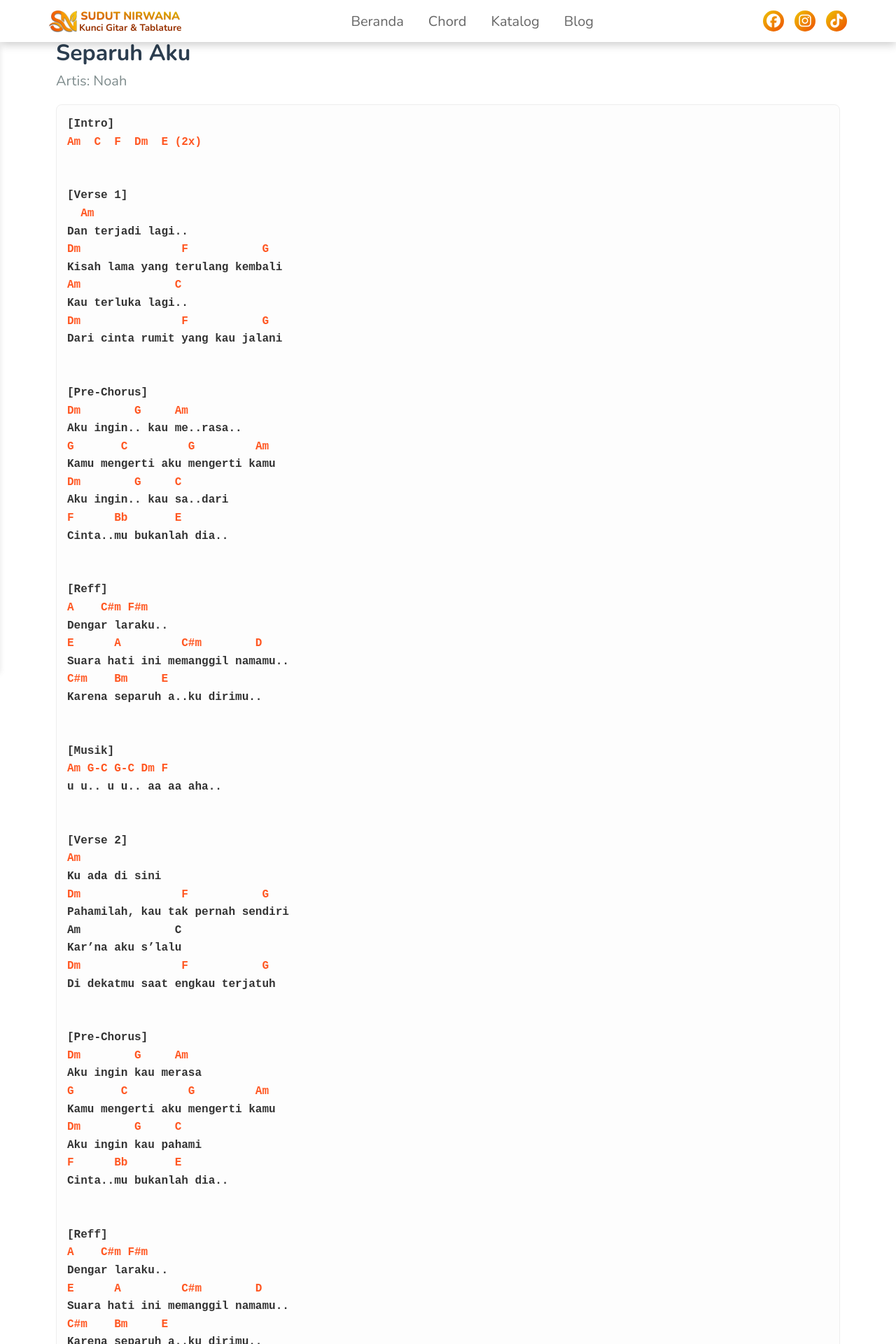
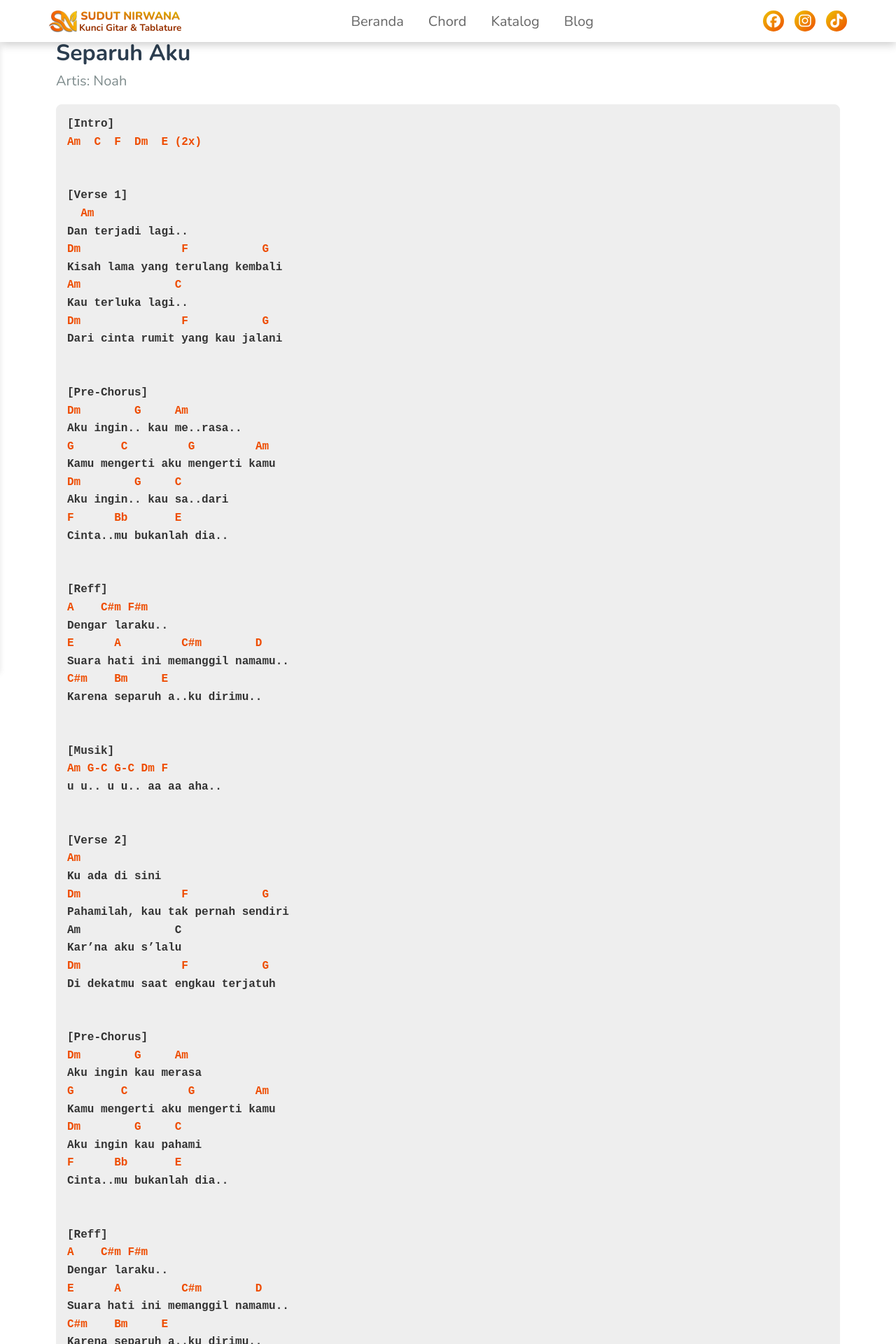
Before and after one commit to sudut-nirwana/sudut-nirwana-main, a Jekyll site: the page built from _chord/separuh-aku.md, in a window 1280 px wide. Shown: the top 1920 px of the page at 70% size. Built offline with Jekyll 4.4.1, drawn with Linux system fonts in a browser that asks for light colours.

Commit message:
Update chord-style.css

```diff
--- a/assets/css/chord-style.css
+++ b/assets/css/chord-style.css
@@ -4,13 +4,13 @@
     box-sizing: border-box;
     /* Ubah padding-top ini untuk mengatur jarak judul ke header */
     padding: 20px;
-    padding-top: 70px; /* Coba di 70px dulu, kalau masih kejauhan, turunkan ke 60px */
+    padding-top: 80px; /* Coba di 70px dulu, kalau masih kejauhan, turunkan ke 60px */
 }
 
 
 /* Judul H2 */
 .chord-header h2 {
-    font-size: 1.5rem;
+    font-size: 1.8rem;
     margin-bottom: 5px;
     color: #2c3e50;
 }
@@ -26,8 +26,8 @@
     font-size: 1rem;
     line-height: 1.6;
     /* Tambahkan ini agar lirik lebih tegas */
-    font-weight: 600;
-    background: #fdfdfd;
+    font-weight: 700;
+    background: #eee;
     padding: 15px;
     border-radius: 8px;
     border: 1px solid #eee;
@@ -38,8 +38,8 @@
 
 /* Membuat Chord (di dalam tag strong) jadi jauh lebih menonjol */
 .chord-content-wrapper strong {
-    color: #ff5722; /* Warna Orange khas Sudut Nirwana */
-    font-weight: 800; /* Paling tebal */
+    color: #ee4c00; /* Warna Orange khas Sudut Nirwana */
+    font-weight: 900; /* Paling tebal */
     font-style: normal;
 }
 
```
